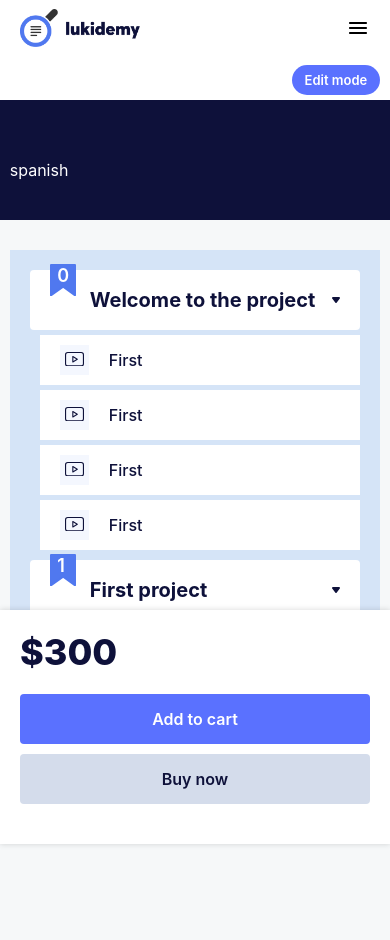
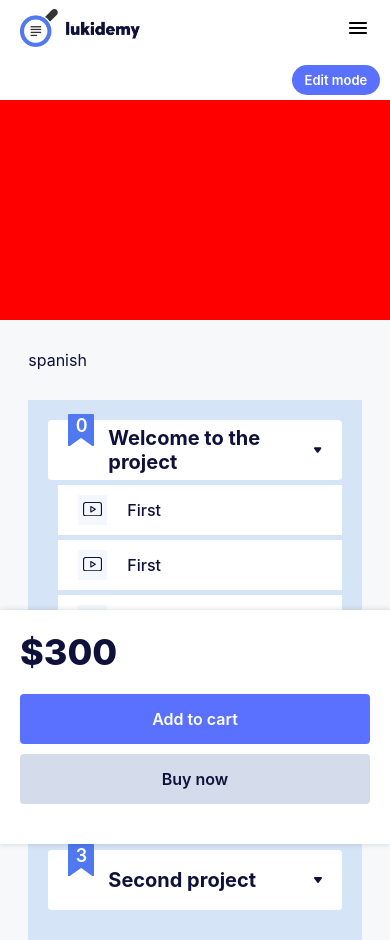
Before and after one commit to lukasalvarezdev/forbidden-academy, a Next.js app: page /courses/create in a window 390 px wide. Before the commit the page ends 844 px from the top, so only its background shows below. Built offline with nearby package versions, Linux system fonts and the light colour scheme.

Commit message:
Styled mobile layout

```diff
--- a/src/entities/course/layouts/CourseBody.tsx
+++ b/src/entities/course/layouts/CourseBody.tsx
@@ -3,6 +3,7 @@ import { useRouter } from 'next/router'
 import { useCourses } from '../services'
 import Sections from 'src/entities/lesson/layouts/Sections'
 import EditField from '../components/EditField'
+import styled from 'styled-components'
 
 const CourseBody = () => {
   const descriptionRef = React.useRef<HTMLParagraphElement>(null)
@@ -12,7 +13,7 @@ const CourseBody = () => {
   const { course, isEditMode } = useCourses()
 
   return (
-    <div className="container">
+    <StyledCourseBody className="container">
       <div className="info-65 mb-30 relative">
         <EditField fieldRef={descriptionRef} />
         <p
@@ -32,8 +33,14 @@ const CourseBody = () => {
       </div>
 
       <Sections />
-    </div>
+    </StyledCourseBody>
   )
 }
 
 export default CourseBody
+
+const StyledCourseBody = styled.div`
+  @media screen and (max-width: 480px) {
+    margin-top: 3rem;
+  }
+`
--- a/src/entities/course/layouts/CourseHeading.tsx
+++ b/src/entities/course/layouts/CourseHeading.tsx
@@ -14,8 +14,8 @@ const CourseHeading = () => {
   const languageRef = React.useRef<HTMLParagraphElement>(null)
 
   return (
-    <header className="bg-primary-black fc-white mb-30">
-      <CourseHeadingContainer className="container">
+    <CourseHeadingContainer className="bg-primary-black fc-white mb-30">
+      <div className="container">
         <div className="info-65" id="course-info">
           <div className="mb-20 relative">
             <EditField fieldRef={titleRef} />
@@ -60,8 +60,8 @@ const CourseHeading = () => {
             )}
           </div>
         </div>
-      </CourseHeadingContainer>
-    </header>
+      </div>
+    </CourseHeadingContainer>
   )
 }
 
@@ -91,4 +91,23 @@ const CourseHeadingContainer = styled.div`
       background-color: var(--primary-black);
     }
   }
+
+  @media screen and (max-width: 480px) {
+    background-color: transparent;
+    color: var(--primary-black);
+    margin: 3rem auto;
+    padding: 0;
+
+    .fake-input {
+      color: var(--primary-black);
+    }
+
+    h1 {
+      font-size: 2rem;
+    }
+
+    select option {
+      background-color: white;
+    }
+  }
 `
--- a/src/entities/course/layouts/MobileCourseLayout.tsx
+++ b/src/entities/course/layouts/MobileCourseLayout.tsx
@@ -1,5 +1,5 @@
 import * as React from 'react'
-import { CourseContainer } from 'src/entities/course/styles'
+import styled from 'styled-components'
 import CourseHeading from 'src/entities/course/layouts/CourseHeading'
 import BuyCourseCard from 'src/entities/course/ui/BuyCourseCard'
 import CourseBody from 'src/entities/course/layouts/CourseBody'
@@ -8,13 +8,14 @@ import EditModeBar from 'src/entities/course/layouts/EditModeBar'
 const MobileCourseLayout = () => {
   return (
     <CourseContainer>
-      <div>
+      <div className="heading">
         <EditModeBar />
-        {/* Course preview here */}
-        <CourseHeading />
+        <div className="img"></div>
       </div>
 
-      <div>
+      <div className="body">
+        <CourseHeading />
+
         <CourseBody />
       </div>
 
@@ -24,3 +25,23 @@ const MobileCourseLayout = () => {
 }
 
 export default MobileCourseLayout
+
+export const CourseContainer = styled.div`
+  position: relative;
+
+  .fake-input {
+    outline: none;
+    background-color: transparent;
+  }
+
+  .img {
+    height: 220px;
+    width: 100%;
+    background-color: red;
+  }
+
+  .body {
+    width: 90%;
+    margin: 0 auto;
+  }
+`
```
